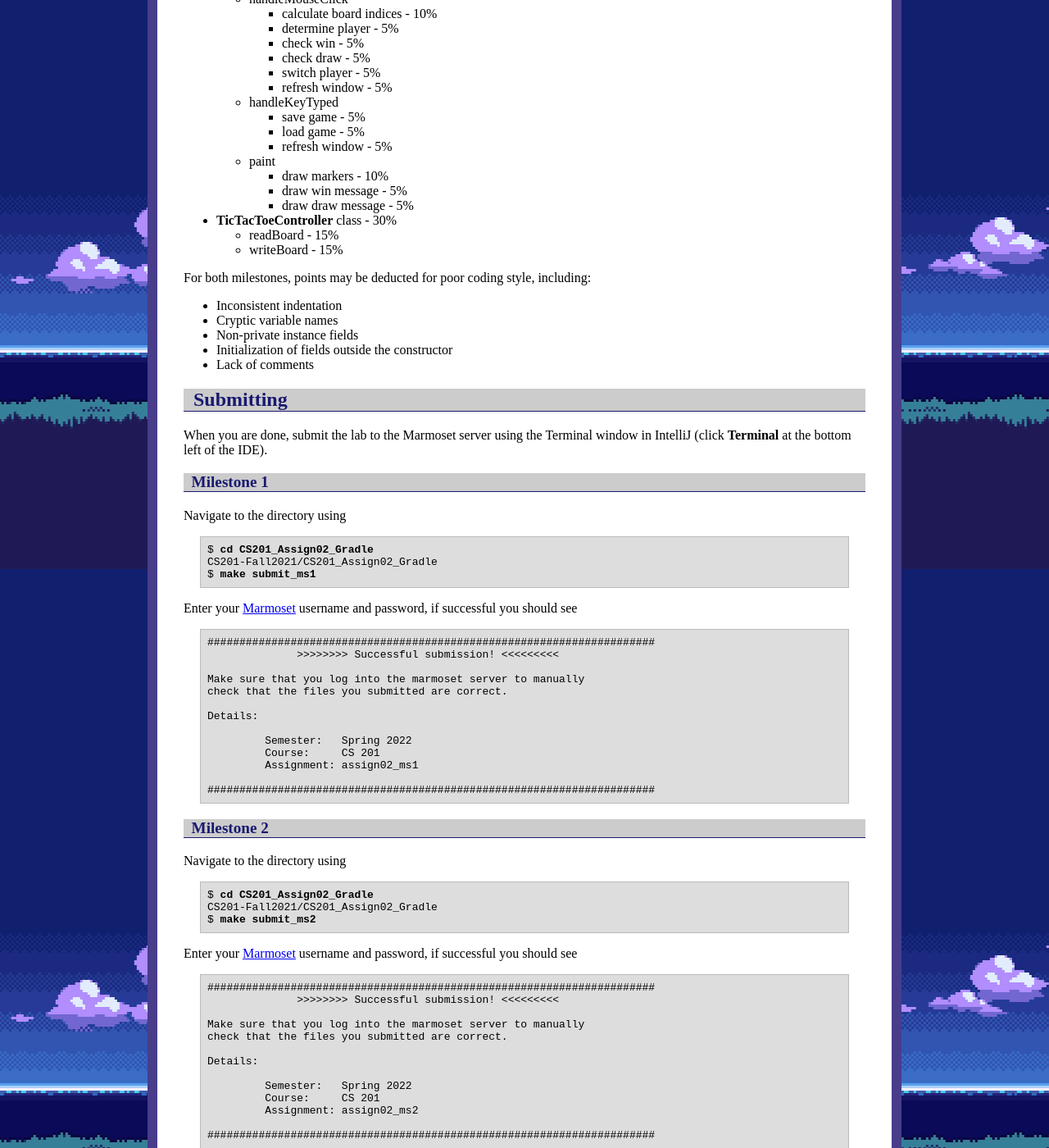
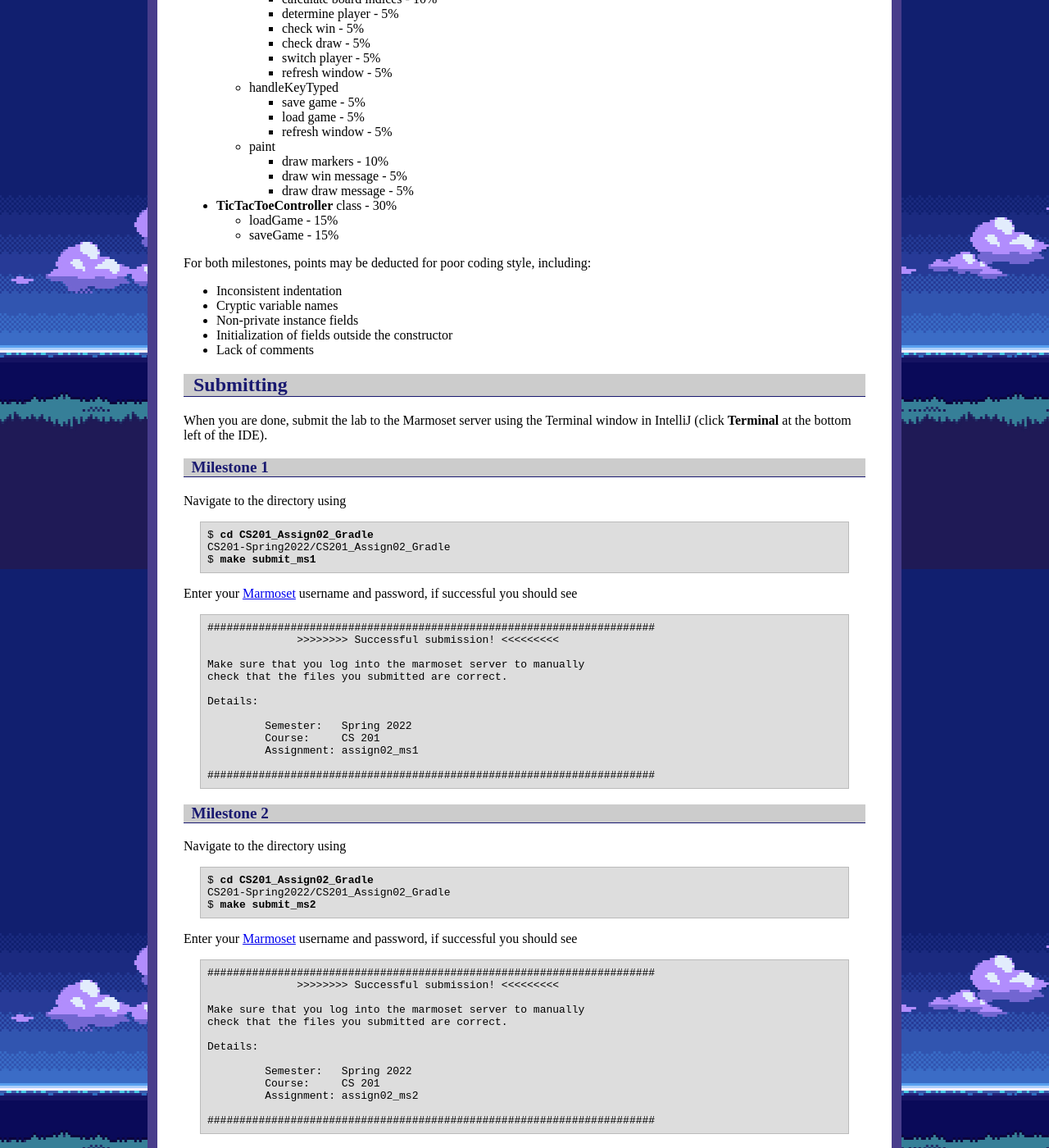
Before and after one commit to ycpcs/cs201-spring2022, a Jekyll site: the page built from assign/assign02.md, in a window 1280 px wide and 1400 px high, scrolled down 5606 px. Shown: the whole window at 82% size. Built offline with Jekyll 4.4.1, drawn with Linux system fonts in a browser that asks for light colours; some of the changed text lies outside the part shown.

Commit message:
update assign02
update assign02

```diff
--- a/assign/assign02.md
+++ b/assign/assign02.md
@@ -276,8 +275,8 @@ It is possible that the tests don't test every possible situation. You may wish
         * draw win message - 5%
         * draw draw message - 5%
 * **TicTacToeController** class - 30%
-    * readBoard - 15%
-    * writeBoard - 15%
+    * loadGame - 15%
+    * saveGame - 15%
 
 For both milestones, points may be deducted for poor coding style, including:
 
@@ -297,7 +296,7 @@ Navigate to the directory using
 
 <pre>
 $ <b>cd CS201_Assign02_Gradle</b>
-CS201-Fall2021/CS201_Assign02_Gradle
+CS201-Spring2022/CS201_Assign02_Gradle
 $ <b>make submit_ms1</b>
 </pre>
 
@@ -325,7 +324,7 @@ Navigate to the directory using
 
 <pre>
 $ <b>cd CS201_Assign02_Gradle</b>
-CS201-Fall2021/CS201_Assign02_Gradle
+CS201-Spring2022/CS201_Assign02_Gradle
 $ <b>make submit_ms2</b>
 </pre>
 
```
Also changed, not shown: other parts of assign/assign02.md (+1 -2 lines).
